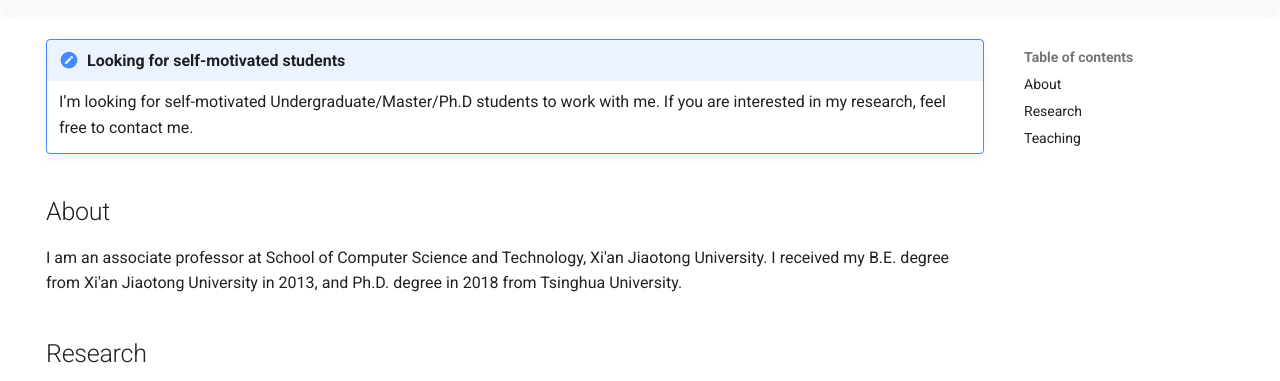
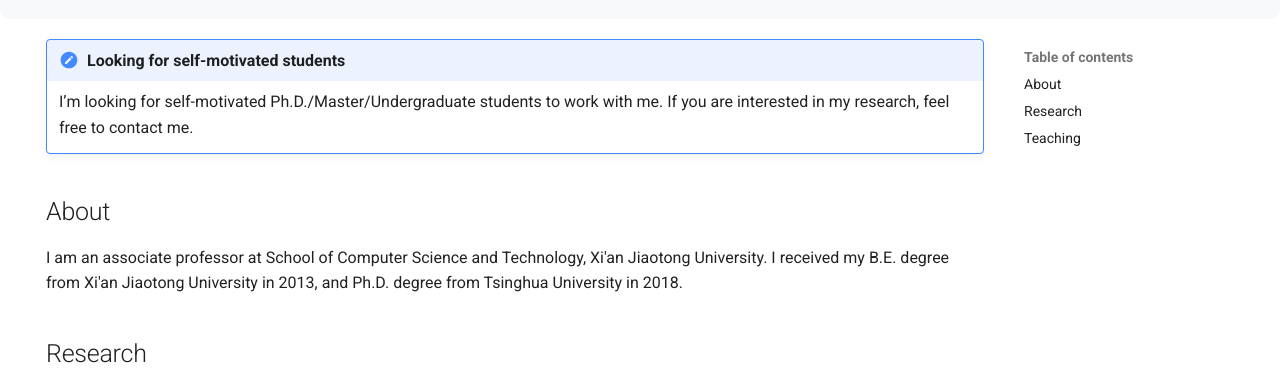
Before and after one commit to dfshan/dfshan.github.io, an MkDocs documentation site: the page built from docs/index.md, in a window 1280 px wide and 900 px high. Shown: the part 287-668 px from the top of the window. Built offline with MkDocs 1.6.1 and Material for MkDocs 9.7.7, drawn with Linux system fonts in a browser that asks for light colours.

Commit message:
📝 Fix small mistakes

```diff
--- a/docs/index.md
+++ b/docs/index.md
@@ -6,7 +6,7 @@
 
 !!! note "Looking for self-motivated students"
 
-    I’m looking for self-motivated Undergraduate/Master/Ph.D students to work with me.
+    I’m looking for self-motivated Ph.D./Master/Undergraduate students to work with me.
     If you are interested in my research, feel free to contact me.
 
 
@@ -14,7 +14,7 @@
 I am an associate professor at School of Computer Science and Technology,
 Xi'an Jiaotong University.
 I received my B.E. degree from Xi'an Jiaotong University in 2013,
-and Ph.D. degree in 2018 from Tsinghua University.
+and Ph.D. degree from Tsinghua University in 2018.
 <!-- My research interests include data center networking and congestion control. -->
 
 ## Research
```
